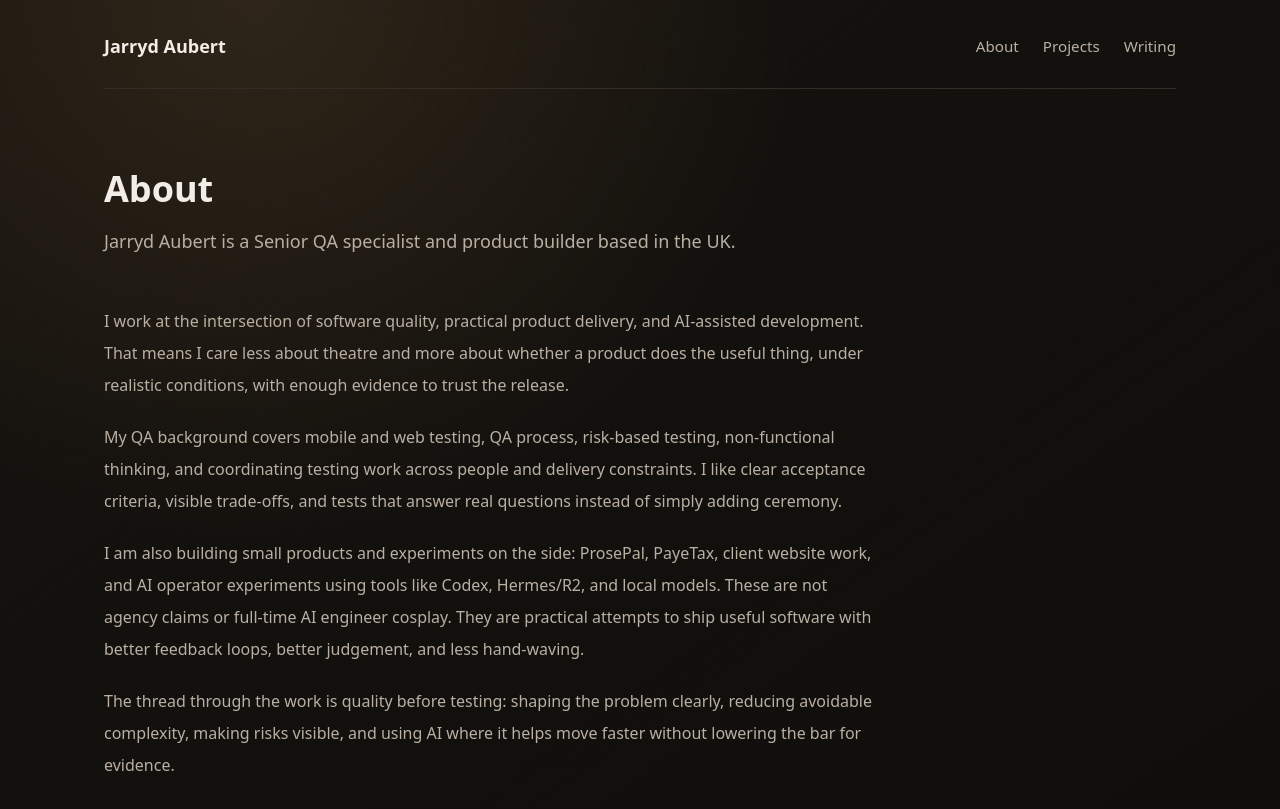
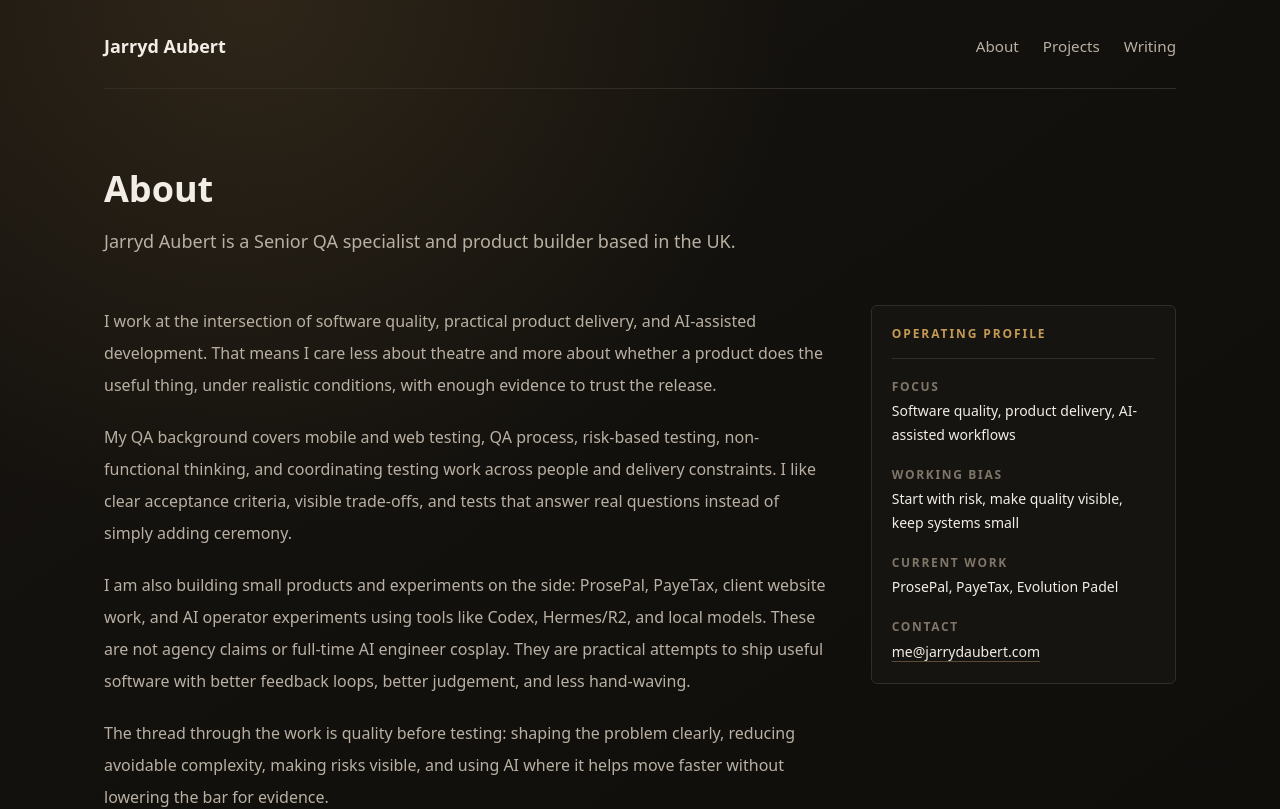
Before and after one commit to jarrydaubert/jarrydaubert.com, a Next.js app: page /about in a window 1280 px wide. Shown: the top 809 px of the page. Built offline with nearby package versions, Linux system fonts and the light colour scheme.

Commit message:
fix: refine page layout composition (#10)

```diff
--- a/src/app/about/page.tsx
+++ b/src/app/about/page.tsx
@@ -26,9 +26,24 @@ export const metadata: Metadata = buildMetadata({
 });
 
 export default function AboutPage() {
+  const operatingProfile = [
+    {
+      label: "Focus",
+      value: "Software quality, product delivery, AI-assisted workflows",
+    },
+    {
+      label: "Working bias",
+      value: "Start with risk, make quality visible, keep systems small",
+    },
+    {
+      label: "Current work",
+      value: "ProsePal, PayeTax, Evolution Padel",
+    },
+  ];
+
   return (
-    <article className="max-w-3xl space-y-12">
-      <header className="space-y-4">
+    <article className="max-w-6xl space-y-12">
+      <header className="max-w-3xl space-y-4">
         <h1 className="text-3xl font-semibold text-[var(--color-fg)] sm:text-4xl">
           About
         </h1>
@@ -38,33 +53,36 @@ export default function AboutPage() {
         </p>
       </header>
 
+      <div className="grid gap-10 lg:grid-cols-[minmax(0,1fr)_minmax(18rem,0.42fr)] lg:items-start">
+        <div className="max-w-3xl space-y-12">
           <div className="space-y-5 text-base leading-8 text-[var(--color-muted)]">
             <p>
               I work at the intersection of software quality, practical product
-          delivery, and AI-assisted development. That means I care less about
-          theatre and more about whether a product does the useful thing, under
-          realistic conditions, with enough evidence to trust the release.
+              delivery, and AI-assisted development. That means I care less
+              about theatre and more about whether a product does the useful
+              thing, under realistic conditions, with enough evidence to trust
+              the release.
             </p>
             <p>
-          My QA background covers mobile and web testing, QA process, risk-based
-          testing, non-functional thinking, and coordinating testing work across
-          people and delivery constraints. I like clear acceptance criteria,
-          visible trade-offs, and tests that answer real questions instead of
-          simply adding ceremony.
+              My QA background covers mobile and web testing, QA process,
+              risk-based testing, non-functional thinking, and coordinating
+              testing work across people and delivery constraints. I like clear
+              acceptance criteria, visible trade-offs, and tests that answer
+              real questions instead of simply adding ceremony.
             </p>
             <p>
               I am also building small products and experiments on the side:
-          ProsePal, PayeTax, client website work, and AI operator experiments
-          using tools like Codex, Hermes/R2, and local models. These are not
-          agency claims or full-time AI engineer cosplay. They are practical
-          attempts to ship useful software with better feedback loops, better
-          judgement, and less hand-waving.
+              ProsePal, PayeTax, client website work, and AI operator
+              experiments using tools like Codex, Hermes/R2, and local models.
+              These are not agency claims or full-time AI engineer cosplay. They
+              are practical attempts to ship useful software with better
+              feedback loops, better judgement, and less hand-waving.
             </p>
             <p>
               The thread through the work is quality before testing: shaping the
-          problem clearly, reducing avoidable complexity, making risks visible,
-          and using AI where it helps move faster without lowering the bar for
-          evidence.
+              problem clearly, reducing avoidable complexity, making risks
+              visible, and using AI where it helps move faster without lowering
+              the bar for evidence.
             </p>
           </div>
 
@@ -141,6 +159,45 @@ export default function AboutPage() {
               </a>
             </div>
           </section>
+        </div>
+
+        <aside
+          className="rounded-md border border-[var(--color-border)] bg-[color-mix(in_srgb,var(--color-surface)_86%,transparent)] p-5 lg:sticky lg:top-8"
+          aria-labelledby="operating-profile"
+        >
+          <h2
+            id="operating-profile"
+            className="mb-5 border-b border-[var(--color-border)] pb-4 text-xs font-semibold uppercase tracking-[0.16em] text-[var(--color-accent)]"
+          >
+            Operating profile
+          </h2>
+          <dl className="space-y-5">
+            {operatingProfile.map((item) => (
+              <div key={item.label} className="space-y-1">
+                <dt className="text-xs font-semibold uppercase tracking-[0.14em] text-[var(--color-subtle)]">
+                  {item.label}
+                </dt>
+                <dd className="text-sm leading-6 text-[var(--color-fg)]">
+                  {item.value}
+                </dd>
+              </div>
+            ))}
+            <div className="space-y-1">
+              <dt className="text-xs font-semibold uppercase tracking-[0.14em] text-[var(--color-subtle)]">
+                Contact
+              </dt>
+              <dd>
+                <a
+                  href={`mailto:${site.email}`}
+                  className="text-sm font-medium text-[var(--color-fg)] underline decoration-[var(--color-border-hover)] underline-offset-4 outline-none transition-colors hover:text-[var(--color-accent)] focus-visible:rounded-sm focus-visible:ring-2 focus-visible:ring-[var(--color-ring)] focus-visible:ring-offset-4 focus-visible:ring-offset-[var(--color-surface)]"
+                >
+                  {site.email}
+                </a>
+              </dd>
+            </div>
+          </dl>
+        </aside>
+      </div>
     </article>
   );
 }
--- a/src/app/writing/page.tsx
+++ b/src/app/writing/page.tsx
@@ -14,8 +14,8 @@ export const metadata: Metadata = buildMetadata({
 
 export default function WritingPage() {
   return (
-    <section className="max-w-3xl space-y-10" aria-labelledby="writing-title">
-      <header className="space-y-4">
+    <section className="max-w-4xl space-y-10" aria-labelledby="writing-title">
+      <header className="max-w-3xl space-y-4">
         <h1
           id="writing-title"
           className="text-3xl font-semibold text-[var(--color-fg)] sm:text-4xl"
@@ -23,11 +23,12 @@ export default function WritingPage() {
           Writing
         </h1>
         <p className="text-base leading-7 text-[var(--color-muted)]">
-          Notes on software quality, AI-assisted delivery, product building, and
-          shipping discipline.
+          A small index of working notes on software quality, AI-assisted
+          delivery, product building, and shipping discipline.
         </p>
       </header>
 
+      <div className="border-t border-[var(--color-border)] pt-6">
         {writing.map((essay) => (
           <WritingCard
             key={essay.title}
@@ -38,6 +39,7 @@ export default function WritingPage() {
             status={essay.status}
           />
         ))}
+      </div>
     </section>
   );
 }
```
Lines whose indentation alone changed are shown as unchanged.
